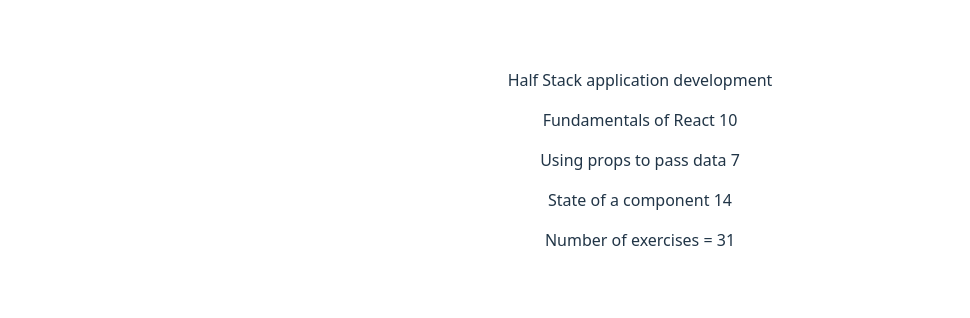
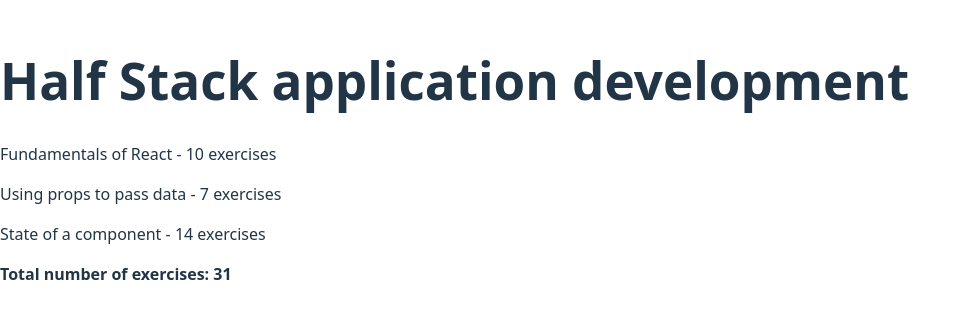
Before and after one commit to tanvi-rm/ReactExerciseIBM, a React (Vite) app in the folder ReactExcersice1-1/exe1/: page / in a window 1280 px wide. Shown: the part 240-558 px from the top of the page, without its empty margins (0-970 px from the left). Built offline with nearby package versions, Linux system fonts and the light colour scheme.

Commit message:
exercise 1-4 completed

```diff
--- a/ReactExcersice1-1/exe1/src/App.jsx
+++ b/ReactExcersice1-1/exe1/src/App.jsx
@@ -1,63 +1,50 @@
-import './App.css'
+const Header = ({ course }) => (
+  <h1>{course}</h1>
+)
 
-const Header = (props) => {
+const Part = ({ part }) => (
+  <p>
+    {part.name} - {part.exercises} exercises
+  </p>
+)
+
+const Content = ({ parts }) => (
+  <div>
+    {parts.map((part, index) => (
+      <Part key={index} part={part} />
+    ))}
+  </div>
+)
+
+const Total = ({ parts }) => {
+  const totalExercises = parts.reduce((sum, part) => sum + part.exercises, 0)
   return (
-    <div>
-      <p>{props.name}</p>
-    </div>
+    <p><strong>Total number of exercises: {totalExercises}</strong></p>
   )
 }
 
-const Part = (props) => {
-  return (
-    <div>
-      <p>{props.part} {props.exercises}</p>
-    </div>
-  )
-}
-
-const Content = (props) => {
-  return (
-    <div>
-      <Part part={props.part1} exercises={props.exercises1}/>
-      <Part part={props.part2} exercises={props.exercises2}/>
-      <Part part={props.part3} exercises={props.exercises3}/>
-    </div>
-  )
-}
-
-const Total = (props) => {
-  return (
-    <div>
-      <p>Number of exercises = {props.exercises1+props.exercises2+props.exercises3}</p>
-    </div>
-  )
-}
-
-function App() {
+const App = () => {
   const course = 'Half Stack application development'
-  const part1 = {
+  const parts = [
+    {
       name: 'Fundamentals of React',
       exercises: 10
-  }
-  const part2 = {
+    },
+    {
       name: 'Using props to pass data',
       exercises: 7
-  }
-  const part3 = {
+    },
+    {
       name: 'State of a component',
       exercises: 14
     }
+  ]
 
   return (
     <div>
-      <Header name={course}/>
-      <Content
-        part1={part1.name} exercises1={part1.exercises}
-        part2={part2.name} exercises2={part2.exercises}
-        part3={part3.name} exercises3={part3.exercises}
-      />
-      <Total exercises1={part1.exercises} exercises2={part2.exercises} exercises3={part3.exercises}/>
+      <Header course={course} />
+      <Content parts={parts} />
+      <Total parts={parts} />
     </div>
   )
 }
```
Lines whose indentation alone changed are shown as unchanged.
